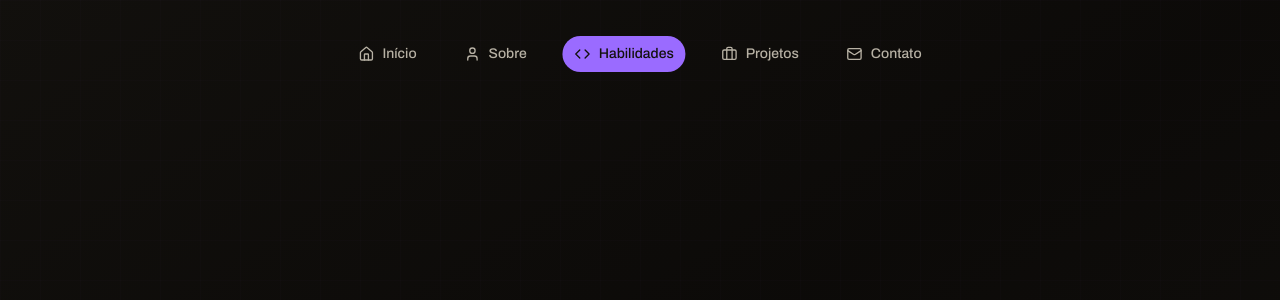
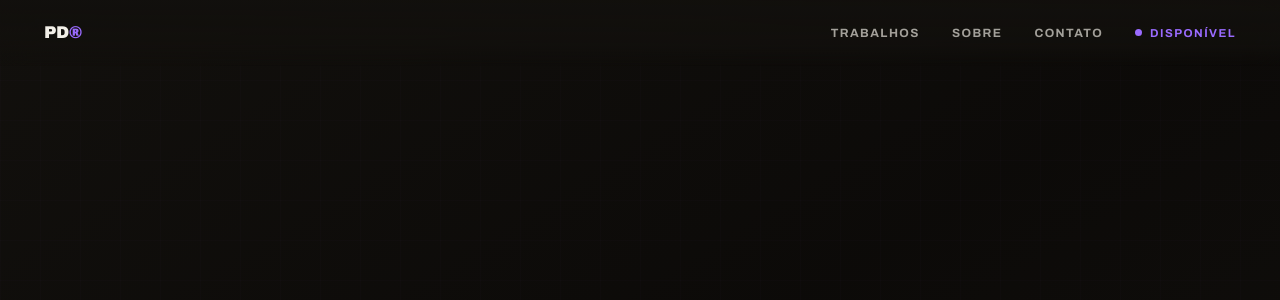
Before and after one commit to Patrick-Diniz/Portfolio, a React (Vite) app: page / in a window 1280 px wide. Shown: the top 300 px of the page. Built offline with nearby package versions, Linux system fonts and the light colour scheme; the HTML template or start-up script is replaced by a standard one.

Commit message:
feat(chrome): add section heading, marquee and the 2026 nav

```diff
--- /dev/null
+++ b/src/components/Marquee.tsx
@@ -0,0 +1,27 @@
+import { marqueeItems } from "@/lib/portfolio-data";
+
+/**
+ * Faixa de stack em rolagem infinita. A lista é duplicada e o translate vai
+ * até -50%, por isso o loop é contínuo. Não remover a duplicação: sem ela o
+ * laço salta ao reiniciar.
+ */
+const Marquee = () => (
+  <div className="overflow-hidden border-y border-[rgba(242,239,232,.12)] bg-void-deep">
+    <div
+      className="flex w-max"
+      style={{ animation: "marqueeX 24s linear infinite" }}
+    >
+      {[...marqueeItems, ...marqueeItems].map((item, i) => (
+        <span
+          key={`${item}-${i}`}
+          className="inline-flex items-center gap-[26px] whitespace-nowrap px-[13px] py-[17px] font-display text-sm font-bold tracking-[.14em] text-[rgba(242,239,232,.55)]"
+        >
+          {item}
+          <span className="text-violet">✦</span>
+        </span>
+      ))}
+    </div>
+  </div>
+);
+
+export default Marquee;
--- a/src/components/Navigation.tsx
+++ b/src/components/Navigation.tsx
@@ -1,111 +1,49 @@
-import { useState, useEffect } from "react";
-import { Menu, X, Home, User, Code, Briefcase, Mail } from "lucide-react";
-import { Button } from "@/components/ui/button";
-
-const navItems = [
-  { id: "hero", label: "Início", icon: Home },
-  { id: "sobre", label: "Sobre", icon: User },
-  { id: "habilidades", label: "Habilidades", icon: Code },
-  { id: "projects", label: "Projetos", icon: Briefcase },
-  { id: "contato", label: "Contato", icon: Mail },
+const links = [
+  { href: "#trabalhos", label: "TRABALHOS" },
+  { href: "#sobre", label: "SOBRE" },
+  { href: "#contato", label: "CONTATO" },
 ];
 
-const Navigation = () => {
-  const [isOpen, setIsOpen] = useState(false);
-  const [activeSection, setActiveSection] = useState("hero");
+/**
+ * Nav fixa. Entra depois do preloader — o delay acompanha `--seq`, que vai a 0
+ * quando o preloader é pulado.
+ */
+const Navigation = () => (
+  <nav
+    className="fixed inset-x-0 top-0 z-[100] flex items-center justify-between px-[22px] py-5 backdrop-blur-lg md:px-11"
+    style={{
+      background:
+        "linear-gradient(180deg,rgba(18,16,13,.92),rgba(18,16,13,.75) 70%,transparent)",
+      animation: "fadeUp .8s cubic-bezier(.22,1,.36,1) both",
+      animationDelay: "calc(var(--seq) * 2.7s)",
+    }}
+  >
+    <a
+      href="#topo"
+      className="font-display text-[17px] font-black tracking-[-.02em] text-ink no-underline"
+    >
+      PD<span className="text-violet">®</span>
+    </a>
 
-  useEffect(() => {
-    const handleScroll = () => {
-      const sections = navItems.map(item => ({
-        id: item.id,
-        element: document.getElementById(item.id),
-      }));
-
-      const scrollPosition = window.scrollY + window.innerHeight / 2;
-
-      for (let i = sections.length - 1; i >= 0; i--) {
-        const section = sections[i];
-        if (section.element && section.element.offsetTop <= scrollPosition) {
-          setActiveSection(section.id);
-          break;
-        }
-      }
-    };
-
-    window.addEventListener("scroll", handleScroll);
-    return () => window.removeEventListener("scroll", handleScroll);
-  }, []);
-
-  const scrollToSection = (sectionId: string) => {
-    if (sectionId === "hero") {
-      window.scrollTo({ top: 5, behavior: "smooth" });
-    } else {
-      const element = document.getElementById(sectionId);
-      if (element) {
-        const navOffset = 40; // antes era 40 → ajustado
-        const elementPosition = element.offsetTop - navOffset;
-        window.scrollTo({ top: elementPosition, behavior: "smooth" });
-      }
-    }
-    setIsOpen(false);
-  };
-
-  return (
-    <>
-      {/* Desktop Navigation */}
-      <nav className="fixed top-6 left-1/2 transform -translate-x-1/2 z-50 hidden md:block">
-        <div className="glass-card px-6 py-3 rounded-full">
-          <div className="flex items-center space-x-6">
-            {navItems.map((item) => (
-              <button
-                key={item.id}
-                onClick={() => scrollToSection(item.id)}
-                className={`flex items-center space-x-2 px-3 py-2 rounded-full transition-all duration-300 ${activeSection === item.id
-                    ? "bg-primary text-primary-foreground"
-                    : "text-foreground-muted hover:text-foreground hover:bg-primary/10"
-                  }`}
-              >
-                <item.icon className="h-4 w-4" />
-                <span className="text-sm font-medium">{item.label}</span>
-              </button>
-            ))}
-          </div>
-        </div>
-      </nav>
-
-      {/* Mobile Navigation */}
-      <div className="md:hidden">
-        {/* Mobile Menu Button */}
-        <Button
-          onClick={() => setIsOpen(!isOpen)}
-          className="fixed top-6 right-6 z-50 bg-primary hover:bg-primary-dark text-primary-foreground p-3 rounded-full shadow-lg"
+    <div className="hidden items-center gap-8 font-display text-xs font-bold tracking-[.12em] md:flex">
+      {links.map((l) => (
+        <a
+          key={l.href}
+          href={l.href}
+          className="text-[rgba(242,239,232,.65)] no-underline transition-colors hover:text-violet"
         >
-          {isOpen ? <X className="h-6 w-6" /> : <Menu className="h-6 w-6" />}
-        </Button>
-
-        {/* Mobile Menu Overlay */}
-        {isOpen && (
-          <div className="fixed inset-0 z-40 bg-background/95 backdrop-blur-md">
-            <div className="flex flex-col items-center justify-center min-h-screen space-y-8">
-              {navItems.map((item) => (
-                <button
-                  key={item.id}
-                  onClick={() => scrollToSection(item.id)}
-                  className={`flex items-center space-x-4 px-6 py-4 rounded-2xl transition-all duration-300 ${activeSection === item.id
-                      ? "bg-primary text-primary-foreground"
-                      : "text-foreground-muted hover:text-foreground hover:bg-primary/10"
-                    }`}
-                >
-                  <item.icon className="h-6 w-6" />
-                  <span className="text-xl font-medium">{item.label}</span>
-                </button>
-              ))}
-            </div>
-          </div>
-        )}
-      </div>
-    </>
-  );
-};
+          {l.label}
+        </a>
+      ))}
+      <span className="flex items-center gap-2 text-[11.5px] text-violet">
+        <i
+          className="h-[7px] w-[7px] rounded-full bg-violet"
+          style={{ animation: "blinkDot 2s ease-in-out infinite" }}
+        />
+        DISPONÍVEL
+      </span>
+    </div>
+  </nav>
+);
 
 export default Navigation;
--- /dev/null
+++ b/src/components/SectionHeading.tsx
@@ -0,0 +1,23 @@
+/**
+ * Cabeçalho de seção: número mono violeta + título display + palavra
+ * serifada itálica. Usado por Trabalhos (01) e Sobre (02).
+ */
+const SectionHeading = ({
+  num,
+  title,
+  tail,
+}: {
+  num: string;
+  title: string;
+  tail: string;
+}) => (
+  <div data-reveal className="mb-[10px] flex flex-wrap items-baseline gap-5">
+    <span className="font-mono text-xs text-violet">{num}</span>
+    <h2 className="m-0 font-display text-[clamp(44px,5.5vw,72px)] font-black uppercase tracking-[-.03em]">
+      {title}
+    </h2>
+    <span className="font-serif text-[26px] italic text-violet">{tail}</span>
+  </div>
+);
+
+export default SectionHeading;
```
